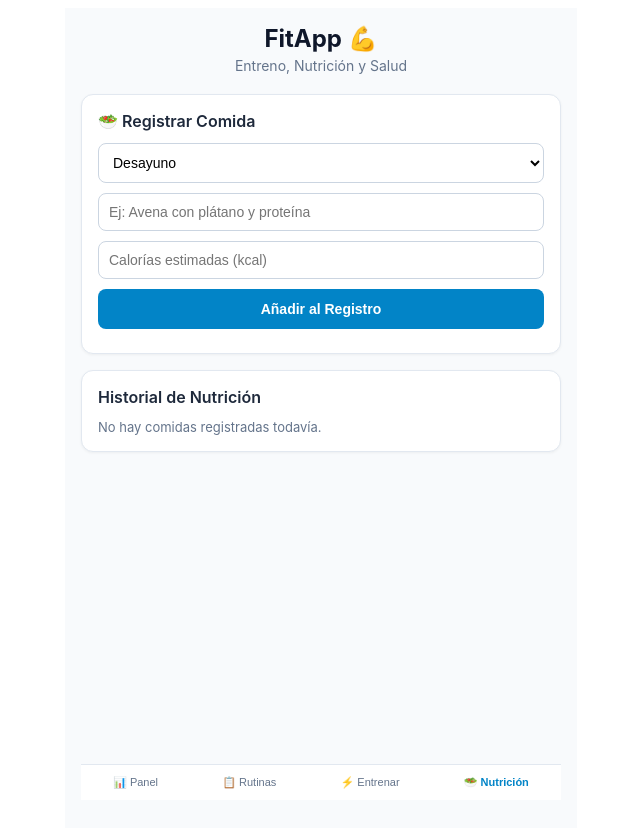
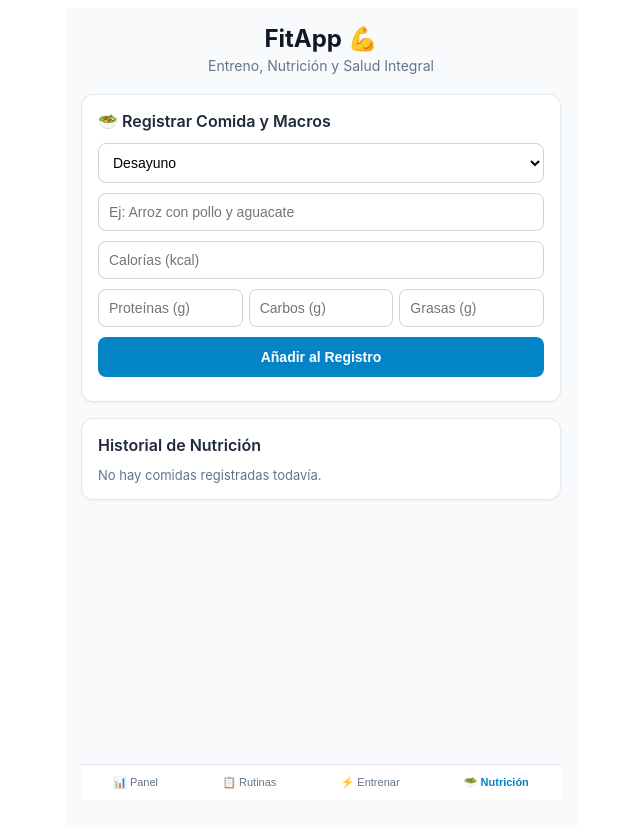
Before and after one commit to Natxmad-boop/fitapp, a React (Vite) app: page / in a window 1280 px wide. Both pictures are taken after a click on the button "🥗 Nutrición". Shown: the top 828 px of the page, without its empty margins (319-959 px from the left). Built offline with nearby package versions, Linux system fonts and the light colour scheme.

Commit message:
Update App.tsx

```diff
--- a/src/App.tsx
+++ b/src/App.tsx
@@ -155,6 +155,7 @@ interface SetItem {
   name: string;
   weight: number;
   reps: number;
+  note?: string;
   date: string;
 }
 
@@ -163,13 +164,16 @@ interface MealItem {
   category: string;
   food: string;
   calories: number;
+  protein: number;
+  carbs: number;
+  fats: number;
   date: string;
 }
 
 export default function App() {
   const [activeTab, setActiveTab] = useState<'dashboard' | 'routines' | 'tracker' | 'nutrition'>('dashboard');
 
-  // Estados de Entreno y Rutinas (con localStorage)
+  // Estados de Entreno y Rutinas
   const [routines, setRoutines] = useState(() => {
     const saved = localStorage.getItem('fitapp_routines');
     return saved ? JSON.parse(saved) : [
@@ -183,7 +187,7 @@ export default function App() {
     return saved ? JSON.parse(saved) : [];
   });
 
-  // Estados de Nutrición y Salud (con localStorage)
+  // Estados de Nutrición y Salud
   const [meals, setMeals] = useState<MealItem[]>(() => {
     const saved = localStorage.getItem('fitapp_meals');
     return saved ? JSON.parse(saved) : [];
@@ -199,11 +203,15 @@ export default function App() {
   const [exerciseName, setExerciseName] = useState('Press de Banca');
   const [weight, setWeight] = useState('');
   const [reps, setReps] = useState('');
+  const [exerciseNote, setExerciseNote] = useState('');
 
-  // Formulario de Nutrición
+  // Formulario de Nutrición ampliado con Macros
   const [mealCategory, setMealCategory] = useState('Desayuno');
   const [foodName, setFoodName] = useState('');
   const [calories, setCalories] = useState('');
+  const [protein, setProtein] = useState('');
+  const [carbs, setCarbs] = useState('');
+  const [fats, setFats] = useState('');
 
   // Temporizador
   const [timeLeft, setTimeLeft] = useState(0);
@@ -258,31 +266,38 @@ export default function App() {
       name: exerciseName.trim() || 'Ejercicio',
       weight: parsedWeight,
       reps: parsedReps,
+      note: exerciseNote.trim(),
       date: new Date().toLocaleDateString(),
     };
 
     setHistory([newSet, ...history]);
     setWeight('');
     setReps('');
+    setExerciseNote('');
     startTimer(90);
   };
 
   const handleAddMeal = (e: React.FormEvent) => {
     e.preventDefault();
     if (!foodName.trim()) return;
-    const parsedCals = parseInt(calories, 10) || 0;
 
     const newMeal: MealItem = {
       id: Date.now(),
       category: mealCategory,
       food: foodName,
-      calories: parsedCals,
+      calories: parseInt(calories, 10) || 0,
+      protein: parseFloat(protein) || 0,
+      carbs: parseFloat(carbs) || 0,
+      fats: parseFloat(fats) || 0,
       date: new Date().toLocaleDateString(),
     };
 
     setMeals([newMeal, ...meals]);
     setFoodName('');
     setCalories('');
+    setProtein('');
+    setCarbs('');
+    setFats('');
   };
 
   const clearHistory = () => {
@@ -302,7 +317,7 @@ export default function App() {
     setIsEditingHealth(false);
   };
 
-  // Cálculos rápidos
+  // Cálculos
   const personalRecords = history.reduce((acc: { [key: string]: number }, item) => {
     if (!acc[item.name] || item.weight > acc[item.name]) {
       acc[item.name] = item.weight;
@@ -311,15 +326,18 @@ export default function App() {
   }, {});
 
   const totalCaloriesToday = meals.reduce((acc, m) => acc + m.calories, 0);
+  const totalProteinToday = meals.reduce((acc, m) => acc + m.protein, 0);
+  const totalCarbsToday = meals.reduce((acc, m) => acc + m.carbs, 0);
+  const totalFatsToday = meals.reduce((acc, m) => acc + m.fats, 0);
 
   return (
     <div style={styles.container}>
       <header style={styles.header}>
         <h1 style={styles.title}>FitApp 💪</h1>
-        <p style={styles.subtitle}>Entreno, Nutrición y Salud</p>
+        <p style={styles.subtitle}>Entreno, Nutrición y Salud Integral</p>
       </header>
 
-      {/* VISTA 1: DASHBOARD (PANEL GENERAL) */}
+      {/* VISTA 1: DASHBOARD */}
       {activeTab === 'dashboard' && (
         <div>
           <div style={styles.card}>
@@ -331,9 +349,16 @@ export default function App() {
               </div>
               <div style={styles.statBox}>
                 <p style={styles.statValue}>{totalCaloriesToday} kcal</p>
-                <p style={styles.statLabel}>Calorías Registradas</p>
+                <p style={styles.statLabel}>Calorías Hoy</p>
               </div>
             </div>
+            {meals.length > 0 && (
+              <div style={{ display: 'flex', justifyContent: 'space-around', marginTop: '12px', fontSize: '12px', color: '#475569', borderTop: '1px solid #f1f5f9', paddingTop: '8px' }}>
+                <span>🥩 P: <strong>{totalProteinToday}g</strong></span>
+                <span>🍚 C: <strong>{totalCarbsToday}g</strong></span>
+                <span>🥑 G: <strong>{totalFatsToday}g</strong></span>
+              </div>
+            )}
           </div>
 
           <div style={styles.card}>
@@ -460,6 +485,13 @@ export default function App() {
                 style={styles.input}
               />
             </div>
+            <input
+              type="text"
+              placeholder="Notas (ej. RPE 8, buena técnica...)"
+              value={exerciseNote}
+              onChange={(e) => setExerciseNote(e.target.value)}
+              style={styles.input}
+            />
             <button style={styles.button} onClick={handleAddSet}>Guardar Serie y Descansar</button>
           </div>
 
@@ -473,6 +505,7 @@ export default function App() {
                 <div key={index} style={styles.listItem}>
                   <div>
                     <strong style={{ color: '#1e293b', display: 'block' }}>{item.name}</strong>
+                    {item.note && <span style={{ fontSize: '11px', color: '#0284c7', display: 'block' }}>{item.note}</span>}
                     <span style={{ fontSize: '11px', color: '#94a3b8' }}>{item.date}</span>
                   </div>
                   <span style={{ color: '#0284c7', fontWeight: '600' }}>{item.weight} kg × {item.reps} reps</span>
@@ -483,11 +516,11 @@ export default function App() {
         </div>
       )}
 
-      {/* VISTA 4: NUTRICIÓN Y COMIDAS */}
+      {/* VISTA 4: NUTRICIÓN Y MACROS */}
       {activeTab === 'nutrition' && (
         <div>
           <div style={styles.card}>
-            <h2 style={styles.cardTitle}>🥗 Registrar Comida</h2>
+            <h2 style={styles.cardTitle}>🥗 Registrar Comida y Macros</h2>
             <form onSubmit={handleAddMeal}>
               <select
                 value={mealCategory}
@@ -501,18 +534,41 @@ export default function App() {
               </select>
               <input
                 type="text"
-                placeholder="Ej: Avena con plátano y proteína"
+                placeholder="Ej: Arroz con pollo y aguacate"
                 value={foodName}
                 onChange={(e) => setFoodName(e.target.value)}
                 style={styles.input}
               />
               <input
                 type="number"
-                placeholder="Calorías estimadas (kcal)"
+                placeholder="Calorías (kcal)"
                 value={calories}
                 onChange={(e) => setCalories(e.target.value)}
                 style={styles.input}
               />
+              <div style={{ display: 'flex', gap: '6px' }}>
+                <input
+                  type="number"
+                  placeholder="Proteínas (g)"
+                  value={protein}
+                  onChange={(e) => setProtein(e.target.value)}
+                  style={styles.input}
+                />
+                <input
+                  type="number"
+                  placeholder="Carbos (g)"
+                  value={carbs}
+                  onChange={(e) => setCarbs(e.target.value)}
+                  style={styles.input}
+                />
+                <input
+                  type="number"
+                  placeholder="Grasas (g)"
+                  value={fats}
+                  onChange={(e) => setFats(e.target.value)}
+                  style={styles.input}
+                />
+              </div>
               <button type="submit" style={styles.button}>Añadir al Registro</button>
             </form>
           </div>
@@ -536,7 +592,10 @@ export default function App() {
                       {meal.category}
                     </span>
                     <strong style={{ color: '#1e293b', display: 'block' }}>{meal.food}</strong>
-                    <span style={{ fontSize: '11px', color: '#94a3b8' }}>{meal.date}</span>
+                    <span style={{ fontSize: '11px', color: '#64748b' }}>
+                      P: {meal.protein}g | C: {meal.carbs}g | G: {meal.fats}g
+                    </span>
+                    <span style={{ fontSize: '10px', color: '#94a3b8', display: 'block' }}>{meal.date}</span>
                   </div>
                   <span style={{ color: '#334155', fontWeight: '600' }}>{meal.calories} kcal</span>
                 </div>
@@ -546,7 +605,7 @@ export default function App() {
         </div>
       )}
 
-      {/* Navegación Inferior Actualizada */}
+      {/* Navegación Inferior */}
       <nav style={styles.nav}>
         <button style={styles.navItem(activeTab === 'dashboard')} onClick={() => setActiveTab('dashboard')}>
           📊 Panel
```
